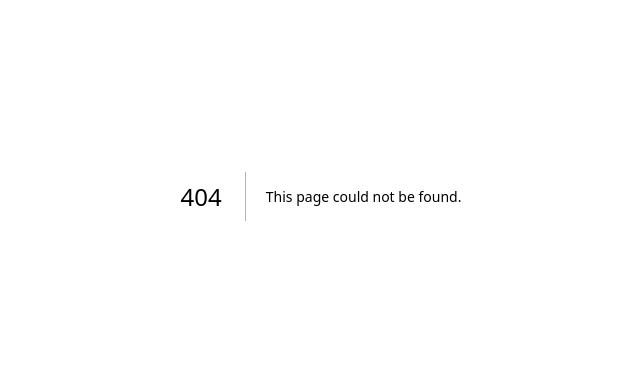
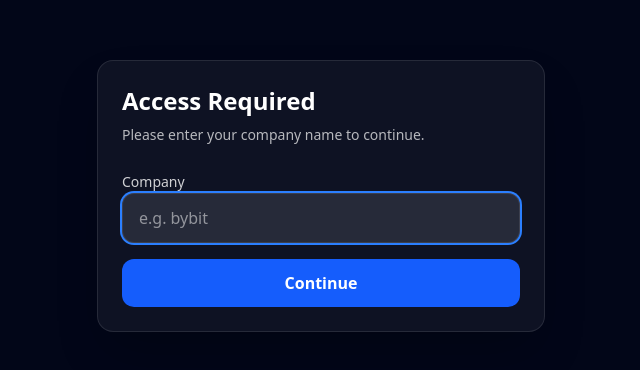
Before and after one commit to Teowwwzx/CV, a Next.js app in the folder cv-app/: page /access in a window 1280 px wide. Before the commit this address had no page. Shown: the part 204-574 px from the top of the page, without its empty margins (319-959 px from the left). Built offline with nearby package versions, Linux system fonts and the light colour scheme.

Commit message:
feat: add access control middleware and page
refactor(LeadershipModal): improve type safety and scroll behavior
fix(WebPreviewModal): remove redundant state reset
chore(cv-data): update github links and project URLs

```diff
--- /dev/null
+++ b/cv-app/middleware.ts
@@ -0,0 +1,28 @@
+import { NextResponse, type NextRequest } from "next/server";
+
+export function middleware(request: NextRequest) {
+  const { pathname } = request.nextUrl;
+
+  if (
+    pathname.startsWith("/_next") ||
+    pathname.startsWith("/access") ||
+    pathname === "/favicon.ico" ||
+    pathname.includes(".")
+  ) {
+    return NextResponse.next();
+  }
+
+  const companyAccess = request.cookies.get("company_access")?.value ?? "";
+  if (companyAccess.toLowerCase() === "bybit") {
+    return NextResponse.next();
+  }
+
+  const url = request.nextUrl.clone();
+  url.pathname = "/access";
+  url.searchParams.set("next", pathname);
+  return NextResponse.redirect(url);
+}
+
+export const config = {
+  matcher: ["/:path*"],
+};
--- /dev/null
+++ b/cv-app/src/app/access/page.tsx
@@ -0,0 +1,69 @@
+"use client";
+
+import { Suspense, useMemo, useState } from "react";
+import { useRouter, useSearchParams } from "next/navigation";
+
+function AccessForm() {
+  const router = useRouter();
+  const searchParams = useSearchParams();
+  const nextPath = useMemo(() => searchParams.get("next") ?? "/", [searchParams]);
+
+  const [company, setCompany] = useState("");
+  const [error, setError] = useState("");
+
+  const submit = (e: React.FormEvent) => {
+    e.preventDefault();
+    setError("");
+
+    if (company.trim().toLowerCase() !== "bybit") {
+      setError('Access denied. Please enter "bybit".');
+      return;
+    }
+
+    const baseCookie = "company_access=bybit; path=/; max-age=2592000; samesite=lax";
+    const cookie = window.location.protocol === "https:" ? `${baseCookie}; secure` : baseCookie;
+    document.cookie = cookie;
+    router.replace(nextPath);
+  };
+
+  return (
+    <div className="min-h-screen bg-slate-950 text-white flex items-center justify-center p-6">
+      <div className="w-full max-w-md bg-white/5 border border-white/10 rounded-2xl p-6 shadow-2xl">
+        <h1 className="text-2xl font-bold mb-2">Access Required</h1>
+        <p className="text-white/70 text-sm mb-6">
+          Please enter your company name to continue.
+        </p>
+
+        <form onSubmit={submit} className="space-y-4">
+          <div className="space-y-2">
+            <label className="text-sm font-medium text-white/80">Company</label>
+            <input
+              value={company}
+              onChange={(e) => setCompany(e.target.value)}
+              className="w-full rounded-xl bg-white/10 border border-white/10 px-4 py-3 outline-none focus:ring-2 focus:ring-blue-500"
+              placeholder="e.g. bybit"
+              autoFocus
+            />
+          </div>
+
+          {error && <div className="text-sm text-red-300">{error}</div>}
+
+          <button
+            type="submit"
+            className="w-full rounded-xl bg-blue-600 hover:bg-blue-500 transition-colors px-4 py-3 font-semibold"
+          >
+            Continue
+          </button>
+        </form>
+      </div>
+    </div>
+  );
+}
+
+export default function AccessPage() {
+  return (
+    <Suspense>
+      <AccessForm />
+    </Suspense>
+  );
+}
--- a/cv-app/src/components/LeadershipModal.tsx
+++ b/cv-app/src/components/LeadershipModal.tsx
@@ -2,7 +2,7 @@
 
 import { X, Award, Calendar, Image as ImageIcon, Video, ExternalLink } from "lucide-react";
 import { motion, AnimatePresence } from "framer-motion";
-import { useState } from "react";
+import { useEffect, useMemo, useState } from "react";
 import ImageGalleryModal from "./ImageGalleryModal";
 import { cvData } from "@/data/cv-data";
 
@@ -10,6 +10,16 @@ interface LeadershipModalProps {
   isOpen: boolean;
   onClose: () => void;
 }
+
+type LeadershipActivity = {
+  name: string;
+  year: string;
+  role?: string;
+  description?: string;
+  images?: string[];
+  video?: string;
+  link?: string;
+};
 
 export default function LeadershipModal({
   isOpen,
@@ -20,6 +30,11 @@ export default function LeadershipModal({
   const [initialIndex, setInitialIndex] = useState(0);
   const [galleryTitle, setGalleryTitle] = useState("");
 
+  const leadership = useMemo(
+    () => cvData.leadership as unknown as LeadershipActivity[],
+    []
+  );
+
   const openGallery = (images: string[], index: number, title: string) => {
     setCurrentImages(images);
     setInitialIndex(index);
@@ -27,14 +42,12 @@ export default function LeadershipModal({
     setGalleryOpen(true);
   };
 
-  // Prevent scrolling when modal is open
-  if (typeof window !== "undefined") {
-    if (isOpen) {
-      document.body.style.overflow = "hidden";
-    } else if (!galleryOpen) {
-       document.body.style.overflow = "unset";
-    }
-  }
+  useEffect(() => {
+    document.body.style.overflow = isOpen || galleryOpen ? "hidden" : "unset";
+    return () => {
+      document.body.style.overflow = "unset";
+    };
+  }, [isOpen, galleryOpen]);
 
   return (
     <AnimatePresence>
@@ -73,7 +86,7 @@ export default function LeadershipModal({
             </div>
 
             <div className="p-8 md:p-10 grid gap-6">
-              {cvData.leadership.map((activity: any, index) => (
+              {leadership.map((activity, index) => (
                 <div
                   key={index}
                   className="bg-slate-50 p-6 md:p-8 rounded-2xl border border-slate-100 flex flex-col md:flex-row gap-6 items-start md:items-center transition-all hover:border-blue-200 hover:shadow-sm"
@@ -97,26 +110,23 @@ export default function LeadershipModal({
                     </p>
 
                      <div className="flex flex-wrap items-center gap-3">
-                       {/* @ts-ignore */}
-                       {activity.images && activity.images.length > 0 && (
+                       {activity.images?.length ? (
                           <button
                             onClick={() => openGallery(activity.images!, 0, activity.name)}
                             className="flex items-center gap-1.5 text-xs font-medium text-blue-600 bg-blue-50 px-3 py-1.5 rounded-full hover:bg-blue-100 transition-colors"
                           >
                              <ImageIcon size={14} /> Photos
                           </button>
-                       )}
-                       {/* @ts-ignore */}
-                       {activity.video && (
+                       ) : null}
+                       {activity.video ? (
                           <button
                             onClick={() => openGallery([activity.video!], 0, activity.name)}
                             className="flex items-center gap-1.5 text-xs font-medium text-red-600 bg-red-50 px-3 py-1.5 rounded-full hover:bg-red-100 transition-colors"
                           >
                              <Video size={14} /> Video
                           </button>
-                       )}
-                        {/* @ts-ignore */}
-                        {activity.link && (
+                       ) : null}
+                        {activity.link ? (
                           <a
                             href={activity.link}
                             target="_blank"
@@ -125,7 +135,7 @@ export default function LeadershipModal({
                           >
                              <ExternalLink size={14} /> Link
                           </a>
-                       )}
+                       ) : null}
                      </div>
                   </div>
                 </div>
--- a/cv-app/src/components/WebPreviewModal.tsx
+++ b/cv-app/src/components/WebPreviewModal.tsx
@@ -24,7 +24,6 @@ export default function WebPreviewModal({
       document.body.style.overflow = "hidden";
     } else {
       document.body.style.overflow = "unset";
-      setIsMaximized(false);
     }
     return () => {
       document.body.style.overflow = "unset";
--- a/cv-app/src/data/cv-data.ts
+++ b/cv-app/src/data/cv-data.ts
@@ -5,6 +5,7 @@ export const cvData = {
     bio: "Hello, I'm an IT (Fintech) student and a self-motivated person that like to explore different knowledge. Also, passionate in solving problem with teamwork with a track records of organizing successful high-quality!",
     phone: "+601110662491",
     website: "cv.thedzx.site",
+    github: "https://github.com/Teowwwzx",
     email: "teowzx1@gmail.com",
     address: {
       rent: "Bukit Jalil, Kuala Lumpur (Rent House)",
@@ -116,18 +117,18 @@ export const cvData = {
         "Google OAuth",
         "Place API",
       ],
-      previewUrl: "/Fintech/OVERWATCH/index.html",
+      previewUrl: "https://thedzx.site",
       image: "/Fintech/OVERWATCH/img/trading-indices.png",
-      link: "https://github.com/teowzx1/Event-Management-Platform",
+      link: "https://thedzx.site",
     },
     {
       title: "Payroll Management System (CLI Only)",
       year: "2026",
       description: "",
       tech: ["Java"],
-      previewUrl: "/Fintech/OVERWATCH/index.html",
+      previewUrl: "https://github.com/Teowwwzx/DCOMToSchool.git",
       image: "/Fintech/OVERWATCH/img/trading-indices.png",
-      link: "https://github.com/teowzx1/Payroll-Management-System",
+      link: "https://github.com/Teowwwzx/DCOMToSchool.git",
     },
     {
       title: "Decentralized Supply Chain Marketplaces (Bad Project)",
```
